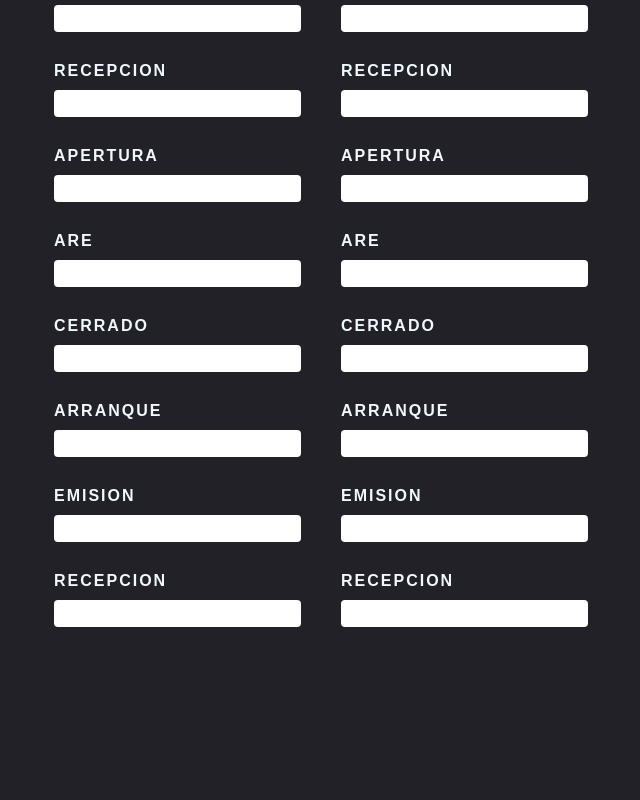
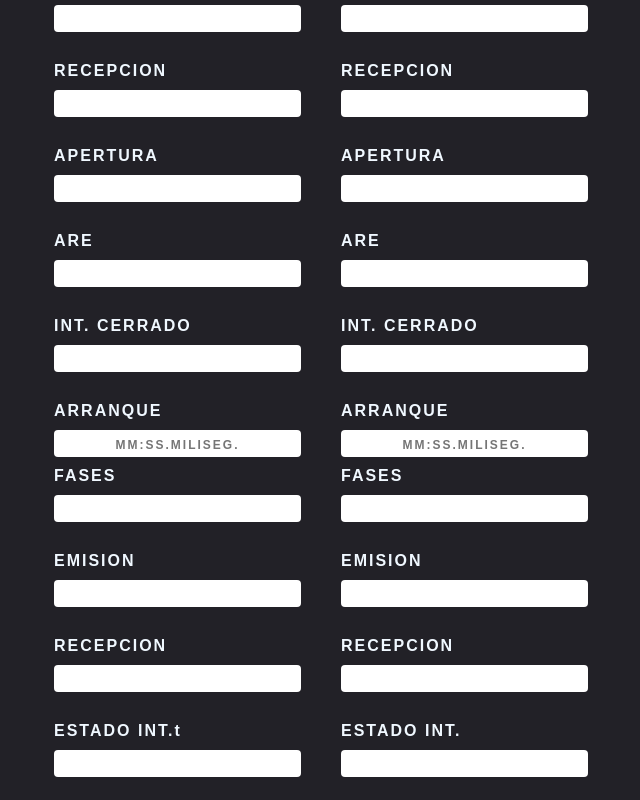
Before and after one commit to Lucasabdala94/SOE, a React (Create React App) app: page / in a window 1280 px wide. Shown: the part 281-1081 px from the top of the page, without its empty margins (319-959 px from the left). Before the commit the page ends 931 px from the top, so only its background shows below. Built offline with nearby package versions, Linux system fonts and the light colour scheme.

Commit message:
agregado placeholder a arranque

```diff
--- a/src/App.js
+++ b/src/App.js
@@ -17,13 +17,13 @@ export default function App() {
       <div className="contenedor">
         <div className="contenedorinput">
           <label>ARRANQUE</label>
-          <input className="Input"></input>
+          <input className="Input" placeholder="MM : SS . MILISEG."></input>
           <label>FASES</label>
           <input className="Input"></input>
         </div>
         <div className="contenedorinput">
           <label>ARRANQUE</label>
-          <input className="Input"></input>
+          <input className="Input" placeholder="MM : SS . MILISEG."></input>
           <label>FASES</label>
           <input className="Input"></input>
         </div>
@@ -70,21 +70,25 @@ export default function App() {
       </div>
       <div className="contenedor">
         <div className="contenedorinput">
-          <label>CERRADO</label>
+          <label>INT. CERRADO</label>
           <input className="Input"></input>
         </div>
         <div className="contenedorinput">
-          <label>CERRADO</label>
+          <label>INT. CERRADO</label>
           <input className="Input"></input>
         </div>
       </div>
       <div className="contenedor">
         <div className="contenedorinput">
           <label>ARRANQUE</label>
+          <input className="Input" placeholder="MM:SS.MILISEG."></input>
+          <label>FASES</label>
           <input className="Input"></input>
         </div>
         <div className="contenedorinput">
           <label>ARRANQUE</label>
+          <input className="Input" placeholder="MM:SS.MILISEG."></input>
+          <label>FASES</label>
           <input className="Input"></input>
         </div>
       </div>
@@ -108,6 +112,16 @@ export default function App() {
           <input className="Input"></input>
         </div>
       </div>
+      <div className="contenedor">
+        <div className="contenedorinput">
+          <label>ESTADO INT.t</label>
+          <input className="Input"></input>
+        </div>
+        <div className="contenedorinput">
+          <label>ESTADO INT.</label>
+          <input className="Input"></input>
+        </div>
+      </div>
     </>
   );
 }
--- a/src/style.css
+++ b/src/style.css
@@ -30,4 +30,10 @@ body {
   border: none;
   outline: none;
   font-size: 18px;
+  text-align: center;
 }
+.Input::placeholder {
+  font-weight: bold;
+  font-size: 12px;
+  text-align: center;
+}
```
